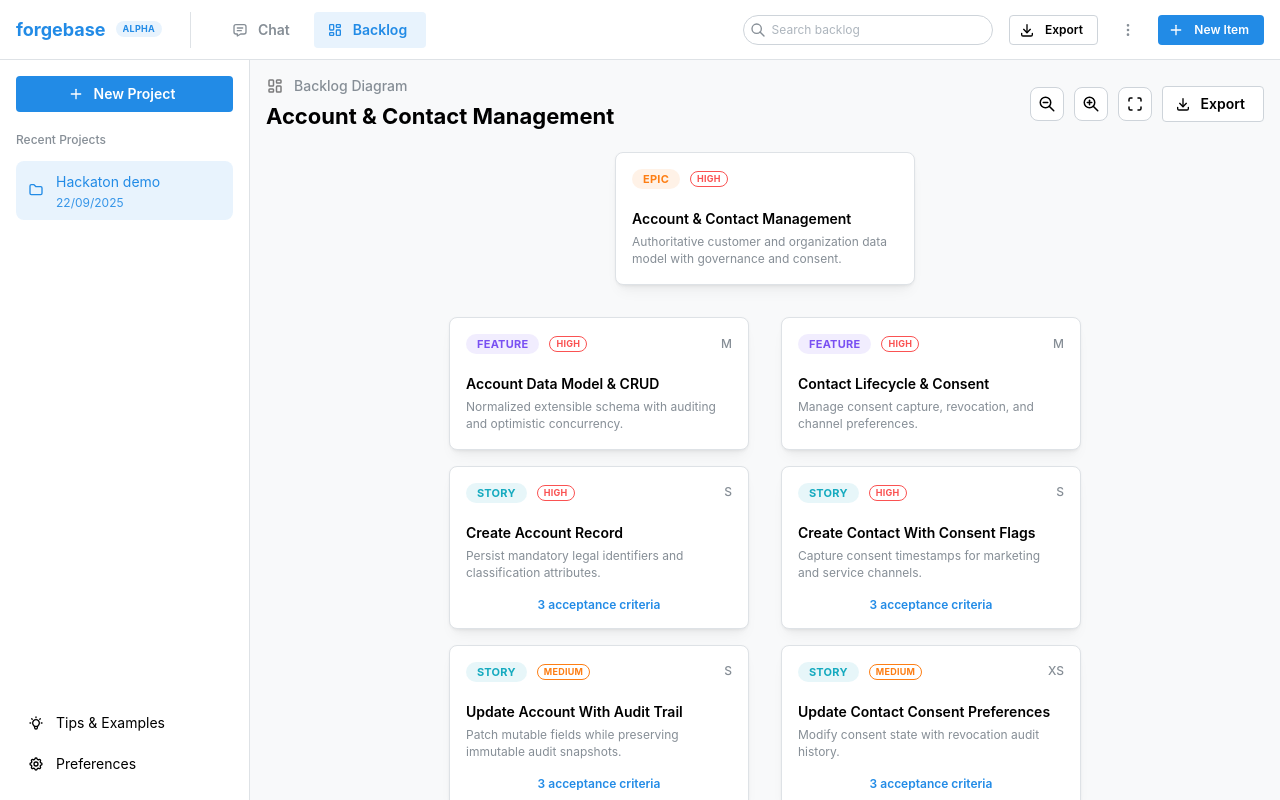
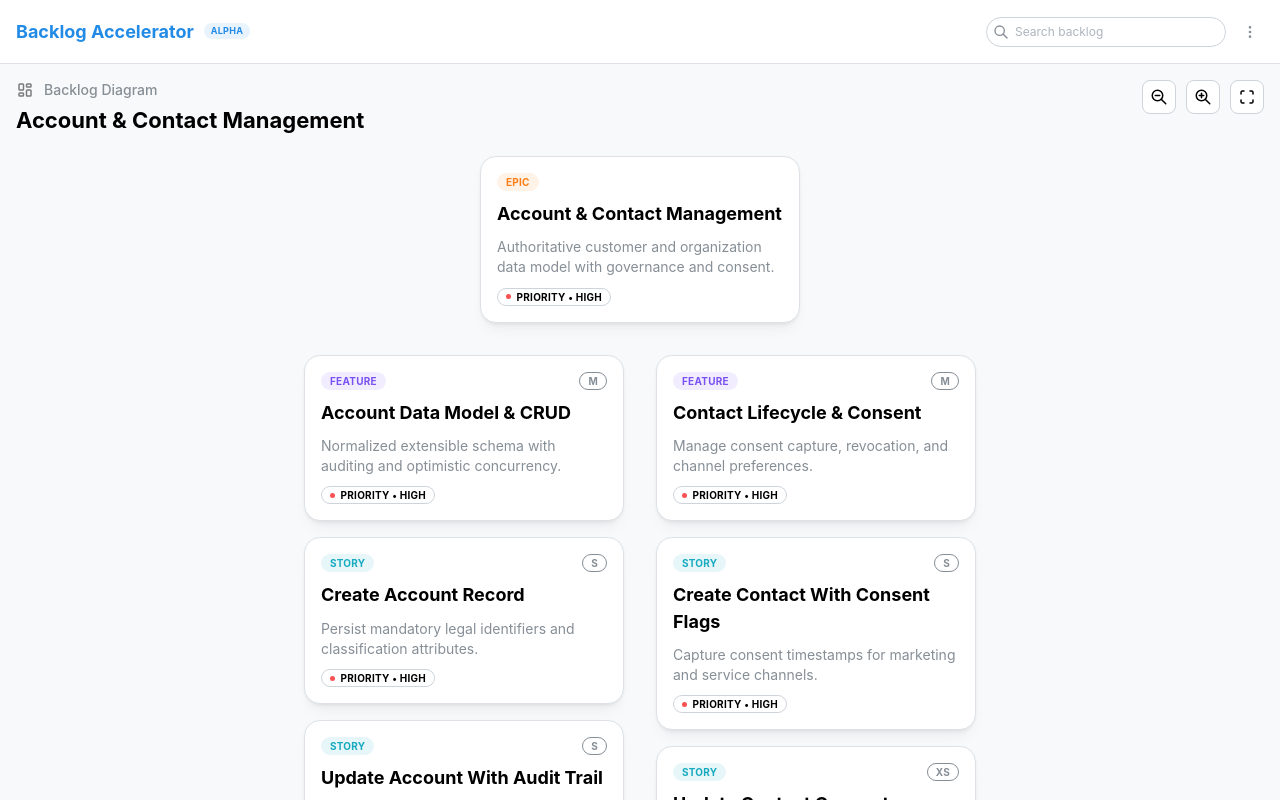
Before and after one commit to vfc2/backlog-accelerator, a React app in the folder frontend/: page / in a window 1280 px wide. Shown: the top 800 px of the page. Built offline with nearby package versions, Linux system fonts and the light colour scheme; the HTML template or start-up script is replaced by a standard one.

Commit message:
Clear the main page

```diff
--- a/frontend/src/App.tsx
+++ b/frontend/src/App.tsx
@@ -1,32 +1,23 @@
 import {
+  ActionIcon,
   AppShell,
   Badge,
-  Button,
+  Box,
   Card,
   Group,
+  ScrollArea,
+  Stack,
   Text,
+  TextInput,
   Title,
-  TextInput,
-  ActionIcon,
-  Stack,
-  Box,
-  ScrollArea,
-  NavLink,
-  Divider,
 } from '@mantine/core';
 import {
+  IconDotsVertical,
+  IconLayoutDashboard,
+  IconMaximize,
   IconSearch,
-  IconPlus,
   IconZoomIn,
   IconZoomOut,
-  IconMaximize,
-  IconMessage,
-  IconLayoutDashboard,
-  IconSettings,
-  IconBulb,
-  IconFolder,
-  IconDownload,
-  IconDotsVertical,
 } from '@tabler/icons-react';
 
 type BacklogItemType = 'epic' | 'feature' | 'story';
@@ -108,147 +99,83 @@ const backlogItems: BacklogItem[] = [
 
 const BacklogCard = ({ item }: { item: BacklogItem }) => {
   const badgeColor =
-    item.type === 'epic'
-      ? 'orange'
-      : item.type === 'feature'
-      ? 'violet'
-      : 'cyan';
+    item.type === 'epic' ? 'orange' : item.type === 'feature' ? 'violet' : 'cyan';
 
   const priorityColor =
     item.priority === 'HIGH'
       ? 'red'
       : item.priority === 'MEDIUM'
-      ? 'orange'
-      : 'green';
+      ? 'yellow'
+      : 'gray';
+
+  const priorityLabel = `Priority • ${item.priority}`;
 
   return (
-    <Card shadow="sm" padding="md" radius="md" withBorder w={300}>
-      <Group justify="space-between" mb="xs">
-        <Group gap="xs">
-          <Badge color={badgeColor} variant="light">
-            {item.type}
+    <Card withBorder radius="lg" w={320} shadow="sm">
+      <Stack gap="xs">
+        <Group justify="space-between">
+          <Badge color={badgeColor} variant="light" size="sm">
+            {item.type.toUpperCase()}
           </Badge>
-          <Badge color={priorityColor} variant="outline" size="xs">
-            {item.priority}
+          {item.effort && (
+            <Badge variant="outline" size="sm" color="gray">
+              {item.effort}
             </Badge>
-        </Group>
-        {item.effort && (
-          <Text size="xs" c="dimmed" fw={500}>
-            {item.effort}
-          </Text>
           )}
         </Group>
-
-      <Text fw={600} size="sm" mt="xs">
-        {item.title}
-      </Text>
-
-      <Text size="xs" c="dimmed" mt={5}>
+        <Title order={4}>{item.title}</Title>
+        <Text c="dimmed" size="sm">
           {item.description}
         </Text>
-
-      {item.type === 'story' && (
-        <Button variant="subtle" size="xs" mt="md" p={0} h="auto">
-          3 acceptance criteria
-        </Button>
-      )}
+        <Badge variant="dot" color={priorityColor} size="sm">
+          {priorityLabel}
+        </Badge>
+      </Stack>
     </Card>
   );
 };
 
-function App() {
+const App = () => {
   const epic = backlogItems.find((item) => item.type === 'epic');
   const features = backlogItems.filter((item) => item.type === 'feature');
   const storiesByFeature = features.map((feature) => ({
     feature,
     stories: backlogItems.filter(
-      (story) => story.type === 'story' && story.parentId === feature.id,
+      (story) => story.type === 'story' && story.parentId === feature.id
     ),
   }));
 
   return (
-    <AppShell
-      header={{ height: 60 }}
-      navbar={{ width: 250, breakpoint: 'sm' }}
-      padding="md"
-      bg="gray.0"
-    >
+    <AppShell header={{ height: 64 }} padding="md" bg="gray.0">
       <AppShell.Header>
         <Group h="100%" px="md" justify="space-between">
-            <Group>
           <Group gap="xs">
             <Box c="blue" fw={700} fz="lg">
-                  forgebase
+              Backlog Accelerator
             </Box>
-                <Badge variant="light" color="blue" size="xs">ALPHA</Badge>
-              </Group>
-              <Divider orientation="vertical" mx="sm" />
-              <Group gap={5}>
-                <Button variant="subtle" color="gray" leftSection={<IconMessage size={16} />}>
-                  Chat
-                </Button>
-                <Button variant="light" leftSection={<IconLayoutDashboard size={16} />}>
-                  Backlog
-                </Button>
-              </Group>
+            <Badge variant="light" color="blue" size="xs">
+              ALPHA
+            </Badge>
           </Group>
 
-            <Group>
+          <Group gap="xs">
             <TextInput
               placeholder="Search backlog"
               leftSection={<IconSearch size={16} />}
               radius="xl"
               size="xs"
-                w={250}
+              w={240}
             />
-              <Button variant="default" size="xs" leftSection={<IconDownload size={16} />}>
-                Export
-              </Button>
             <ActionIcon variant="subtle" color="gray">
               <IconDotsVertical size={16} />
             </ActionIcon>
-              <Button size="xs" leftSection={<IconPlus size={16} />}>
-                New Item
-              </Button>
           </Group>
         </Group>
       </AppShell.Header>
 
-        <AppShell.Navbar p="md">
-          <Button fullWidth leftSection={<IconPlus size={16} />} mb="lg">
-            New Project
-          </Button>
-
-          <Text size="xs" fw={500} c="dimmed" mb="sm">
-            Recent Projects
-          </Text>
-          <NavLink
-            label="Hackaton demo"
-            description="22/09/2025"
-            leftSection={<IconFolder size={16} />}
-            active
-            variant="light"
-            mb="xs"
-            style={{ borderRadius: 8 }}
-          />
-
-          <Box style={{ flex: 1 }} />
-
-          <NavLink
-            label="Tips & Examples"
-            leftSection={<IconBulb size={16} />}
-            style={{ borderRadius: 8 }}
-          />
-          <NavLink
-            label="Preferences"
-            leftSection={<IconSettings size={16} />}
-            style={{ borderRadius: 8 }}
-          />
-        </AppShell.Navbar>
-
       <AppShell.Main>
         <Stack gap="lg" h="100%">
-            <Group justify="space-between">
+          <Group justify="space-between" align="flex-start">
             <Box>
               <Group gap="xs" mb={5}>
                 <IconLayoutDashboard size={18} style={{ opacity: 0.5 }} />
@@ -258,6 +185,7 @@ function App() {
               </Group>
               <Title order={3}>Account & Contact Management</Title>
             </Box>
+
             <Group gap="xs">
               <ActionIcon variant="default" size="lg" radius="md">
                 <IconZoomOut size={18} />
@@ -268,9 +196,6 @@ function App() {
               <ActionIcon variant="default" size="lg" radius="md">
                 <IconMaximize size={18} />
               </ActionIcon>
-                <Button variant="default" leftSection={<IconDownload size={16} />}>
-                  Export
-                </Button>
             </Group>
           </Group>
 
@@ -296,6 +221,6 @@ function App() {
       </AppShell.Main>
     </AppShell>
   );
-}
+};
 
 export default App;
```
Lines whose indentation alone changed are shown as unchanged.
